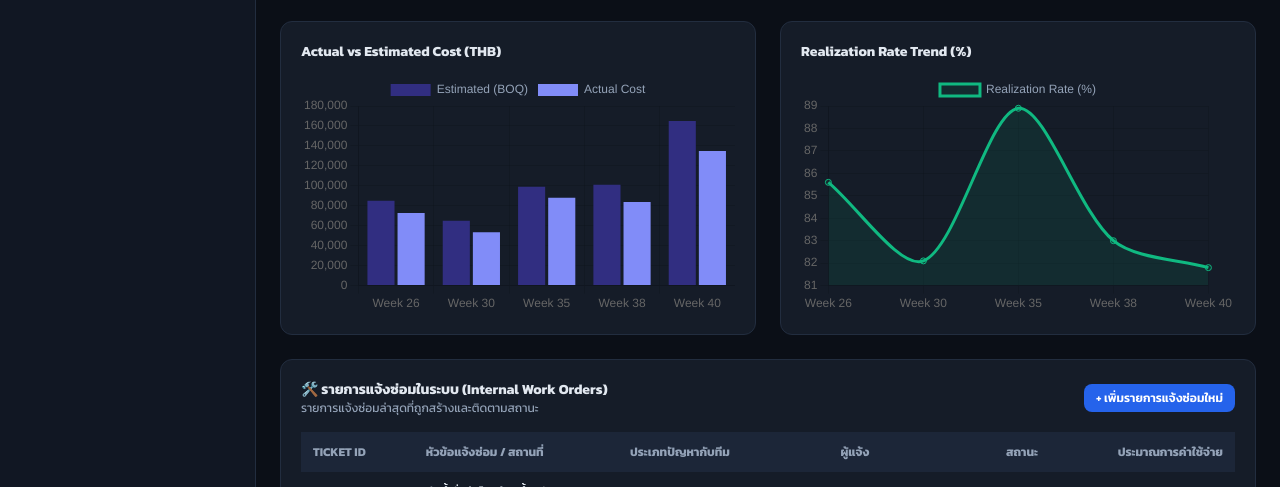
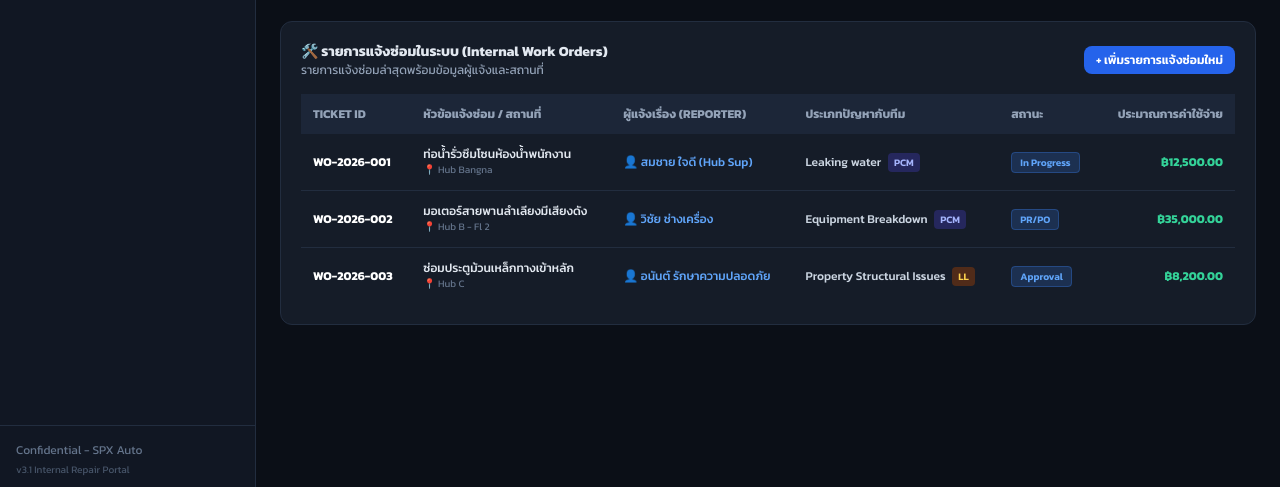
Before and after one commit to earthpraprutd-source/spx-auto-dashboard, a plain HTML site: page index.html in a window 1280 px wide. Shown: the part 306-793 px from the top of the page. Drawn offline with nearby package versions, Linux system fonts and the light colour scheme.

Commit message:
Update index.html

```diff
--- a/index.html
+++ b/index.html
@@ -61,7 +61,7 @@
 
         <div class="p-4 border-t border-cardborder text-xs text-slate-500">
             <p>Confidential - SPX Auto</p>
-            <p class="text-[10px] text-slate-600 mt-1">v3.0 Internal Repair Portal</p>
+            <p class="text-[10px] text-slate-600 mt-1">v3.1 Internal Repair Portal</p>
         </div>
     </aside>
 
@@ -132,29 +132,12 @@
                 </div>
             </div>
 
-            <!-- Main Charts Row 1 -->
-            <div class="grid grid-cols-1 lg:grid-cols-2 gap-6">
-                <div class="bg-cardbg p-5 rounded-xl border border-cardborder space-y-3">
-                    <h3 class="text-sm font-bold text-slate-200">Actual vs Estimated Cost (THB)</h3>
-                    <div class="h-60 w-full">
-                        <canvas id="costChart"></canvas>
-                    </div>
-                </div>
-
-                <div class="bg-cardbg p-5 rounded-xl border border-cardborder space-y-3">
-                    <h3 class="text-sm font-bold text-slate-200">Realization Rate Trend (%)</h3>
-                    <div class="h-60 w-full">
-                        <canvas id="realizationChart"></canvas>
-                    </div>
-                </div>
-            </div>
-
-            <!-- Table: Internal Work Orders (รายการแจ้งซ่อมทั้งหมด) -->
+            <!-- Table: Internal Work Orders (รวมคอลัมน์ผู้แจ้งเรื่อง) -->
             <div class="bg-cardbg p-5 rounded-xl border border-cardborder space-y-4">
                 <div class="flex flex-col sm:flex-row justify-between items-start sm:items-center gap-2">
                     <div>
                         <h3 class="text-sm font-bold text-slate-200">🛠️ รายการแจ้งซ่อมในระบบ (Internal Work Orders)</h3>
-                        <p class="text-xs text-slate-400">รายการแจ้งซ่อมล่าสุดที่ถูกสร้างและติดตามสถานะ</p>
+                        <p class="text-xs text-slate-400">รายการแจ้งซ่อมล่าสุดพร้อมข้อมูลผู้แจ้งและสถานที่</p>
                     </div>
                     <button onclick="openTicketModal()" class="bg-blue-600 hover:bg-blue-500 text-white px-3 py-1.5 rounded-lg text-xs font-semibold transition">
                         + เพิ่มรายการแจ้งซ่อมใหม่
@@ -167,8 +150,8 @@
                             <tr>
                                 <th class="p-3">Ticket ID</th>
                                 <th class="p-3">หัวข้อแจ้งซ่อม / สถานที่</th>
+                                <th class="p-3">ผู้แจ้งเรื่อง (Reporter)</th>
                                 <th class="p-3">ประเภทปัญหากับทีม</th>
-                                <th class="p-3">ผู้แจ้ง</th>
                                 <th class="p-3">สถานะ</th>
                                 <th class="p-3 text-right">ประมาณการค่าใช้จ่าย</th>
                             </tr>
@@ -205,8 +188,8 @@
                         <input type="text" id="ticketLocation" required placeholder="เช่น Hub Bangna, Hub B - Fl 2" class="w-full bg-[#0B0F17] border border-cardborder rounded-lg p-2.5 text-slate-200 focus:outline-none focus:border-blue-500">
                     </div>
                     <div>
-                        <label class="block text-slate-300 mb-1 font-medium">ผู้แจ้งเรื่อง *</label>
-                        <input type="text" id="ticketReporter" required placeholder="ชื่อผู้แจ้งเรื่อง" class="w-full bg-[#0B0F17] border border-cardborder rounded-lg p-2.5 text-slate-200 focus:outline-none focus:border-blue-500">
+                        <label class="block text-slate-300 mb-1 font-medium">ผู้แจ้งเรื่อง (ชื่อ-นามสกุล / Hub Sup) *</label>
+                        <input type="text" id="ticketReporter" required placeholder="เช่น สมชาย ใจดี (Hub Sup)" class="w-full bg-[#0B0F17] border border-cardborder rounded-lg p-2.5 text-slate-200 focus:outline-none focus:border-blue-500">
                     </div>
                 </div>
 
@@ -256,23 +239,20 @@
     </div>
 
     <script>
-        // ข้อมูลหลักสัปดาห์จาก spx auto
         const rawData = {
-            "Week 26": { rec: 34, valid: 26, comp: 14, sla: "100.00%", amount: 72820, estAmount: 85000 },
-            "Week 30": { rec: 43, valid: 31, comp: 20, sla: "98.15%", amount: 53365, estAmount: 65000 },
-            "Week 35": { rec: 48, valid: 35, comp: 27, sla: "100.00%", amount: 88074, estAmount: 99000 },
-            "Week 38": { rec: 39, valid: 28, comp: 27, sla: "94.12%", amount: 83822, estAmount: 101000 },
-            "Week 40": { rec: 30, valid: 27, comp: 34, sla: "74.00%", amount: 135000, estAmount: 165000 }
+            "Week 26": { rec: 34, valid: 26, comp: 14, sla: "100.00%", amount: 72820 },
+            "Week 30": { rec: 43, valid: 31, comp: 20, sla: "98.15%", amount: 53365 },
+            "Week 35": { rec: 48, valid: 35, comp: 27, sla: "100.00%", amount: 88074 },
+            "Week 38": { rec: 39, valid: 28, comp: 27, sla: "94.12%", amount: 83822 },
+            "Week 40": { rec: 30, valid: 27, comp: 34, sla: "74.00%", amount: 135000 }
         };
 
-        // รายการแจ้งซ่อมในระบบ (เริ่มต้น)
+        // ตัวอย่างรายการแจ้งซ่อมพร้อมชื่อผู้แจ้งเรื่อง
         let workOrdersList = [
-            { id: "WO-2026-001", title: "ท่อน้ำรั่วซึมโซนห้องน้ำพนักงาน", loc: "Hub Bangna", cat: "Leaking water", team: "PCM", reporter: "สมชาย ใจดี", status: "In Progress", cost: 12500 },
+            { id: "WO-2026-001", title: "ท่อน้ำรั่วซึมโซนห้องน้ำพนักงาน", loc: "Hub Bangna", cat: "Leaking water", team: "PCM", reporter: "สมชาย ใจดี (Hub Sup)", status: "In Progress", cost: 12500 },
             { id: "WO-2026-002", title: "มอเตอร์สายพานลำเลียงมีเสียงดัง", loc: "Hub B - Fl 2", cat: "Equipment Breakdown", team: "PCM", reporter: "วิชัย ช่างเครื่อง", status: "PR/PO", cost: 35000 },
             { id: "WO-2026-003", title: "ซ่อมประตูม้วนเหล็กทางเข้าหลัก", loc: "Hub C", cat: "Property Structural Issues", team: "LL", reporter: "อนันต์ รักษาความปลอดภัย", status: "Approval", cost: 8200 }
         ];
-
-        let costChart, realizationChart;
 
         function openTicketModal() {
             document.getElementById('ticketModal').classList.remove('hidden');
@@ -310,7 +290,7 @@
             renderWorkOrdersTable();
             closeTicketModal();
 
-            alert(`✅ สร้างรายการแจ้งซ่อมรหัส ${newId} เรียบร้อยแล้ว!`);
+            alert(`✅ บันทึกการแจ้งซ่อมรหัส ${newId} (โดยผู้แจ้ง: ${reporter}) เรียบร้อยแล้ว!`);
         }
 
         function renderWorkOrdersTable() {
@@ -327,50 +307,18 @@
                         <div class="text-[10px] text-slate-500">📍 ${wo.loc}</div>
                     </td>
                     <td class="p-3">
+                        <div class="font-medium text-blue-400">👤 ${wo.reporter}</div>
+                    </td>
+                    <td class="p-3">
                         <span class="text-slate-300 font-medium">${wo.cat}</span>
                         <span class="ml-1 text-[10px] px-1.5 py-0.5 rounded font-semibold ${wo.team === 'PCM' ? 'bg-indigo-900/60 text-indigo-300' : 'bg-amber-900/60 text-amber-300'}">${wo.team}</span>
                     </td>
-                    <td class="p-3 text-slate-400">${wo.reporter}</td>
                     <td class="p-3">
                         <span class="px-2 py-0.5 rounded text-[10px] font-semibold border bg-blue-500/20 text-blue-400 border-blue-500/30">${wo.status}</span>
                     </td>
                     <td class="p-3 text-right font-bold text-emerald-400">฿${wo.cost.toLocaleString('th-TH', { minimumFractionDigits: 2 })}</td>
                 `;
                 tbody.appendChild(tr);
-            });
-        }
-
-        function initCharts() {
-            const weeks = Object.keys(rawData);
-
-            const ctxCost = document.getElementById('costChart').getContext('2d');
-            costChart = new Chart(ctxCost, {
-                type: 'bar',
-                data: {
-                    labels: weeks,
-                    datasets: [
-                        { label: 'Estimated (BOQ)', data: weeks.map(w => rawData[w].estAmount), backgroundColor: '#312E81' },
-                        { label: 'Actual Cost', data: weeks.map(w => rawData[w].amount), backgroundColor: '#818CF8' }
-                    ]
-                },
-                options: { responsive: true, maintainAspectRatio: false, plugins: { legend: { labels: { color: '#94A3B8' } } } }
-            });
-
-            const ctxReal = document.getElementById('realizationChart').getContext('2d');
-            realizationChart = new Chart(ctxReal, {
-                type: 'line',
-                data: {
-                    labels: weeks,
-                    datasets: [{
-                        label: 'Realization Rate (%)',
-                        data: [85.6, 82.1, 88.9, 83.0, 81.8],
-                        borderColor: '#10B981',
-                        backgroundColor: 'rgba(16, 185, 129, 0.1)',
-                        fill: true,
-                        tension: 0.3
-                    }]
-                },
-                options: { responsive: true, maintainAspectRatio: false, plugins: { legend: { labels: { color: '#94A3B8' } } } }
             });
         }
 
@@ -399,7 +347,6 @@
                 weekSelect.appendChild(opt);
             });
 
-            initCharts();
             renderWorkOrdersTable();
             updateDashboard();
         });
```
